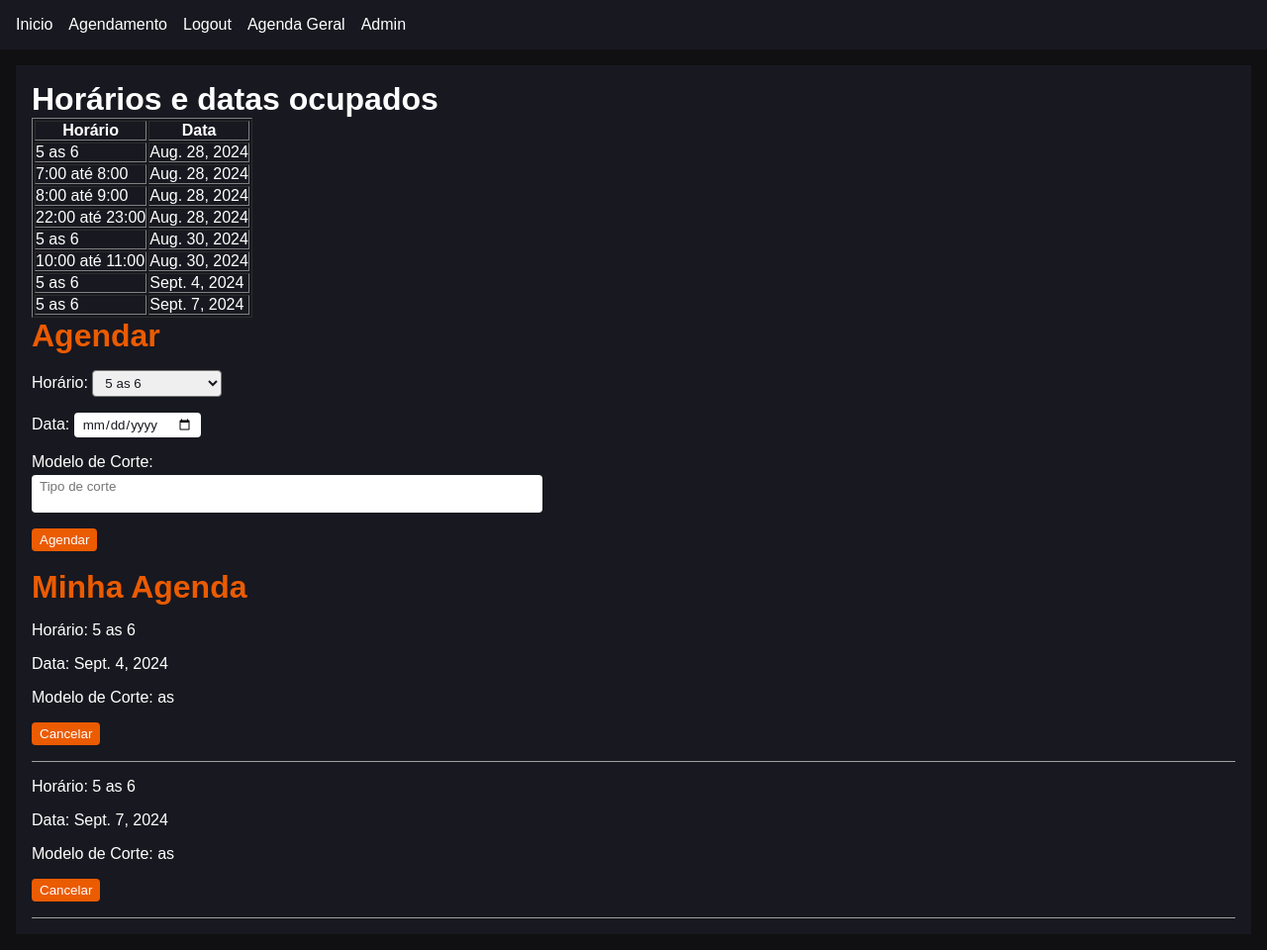
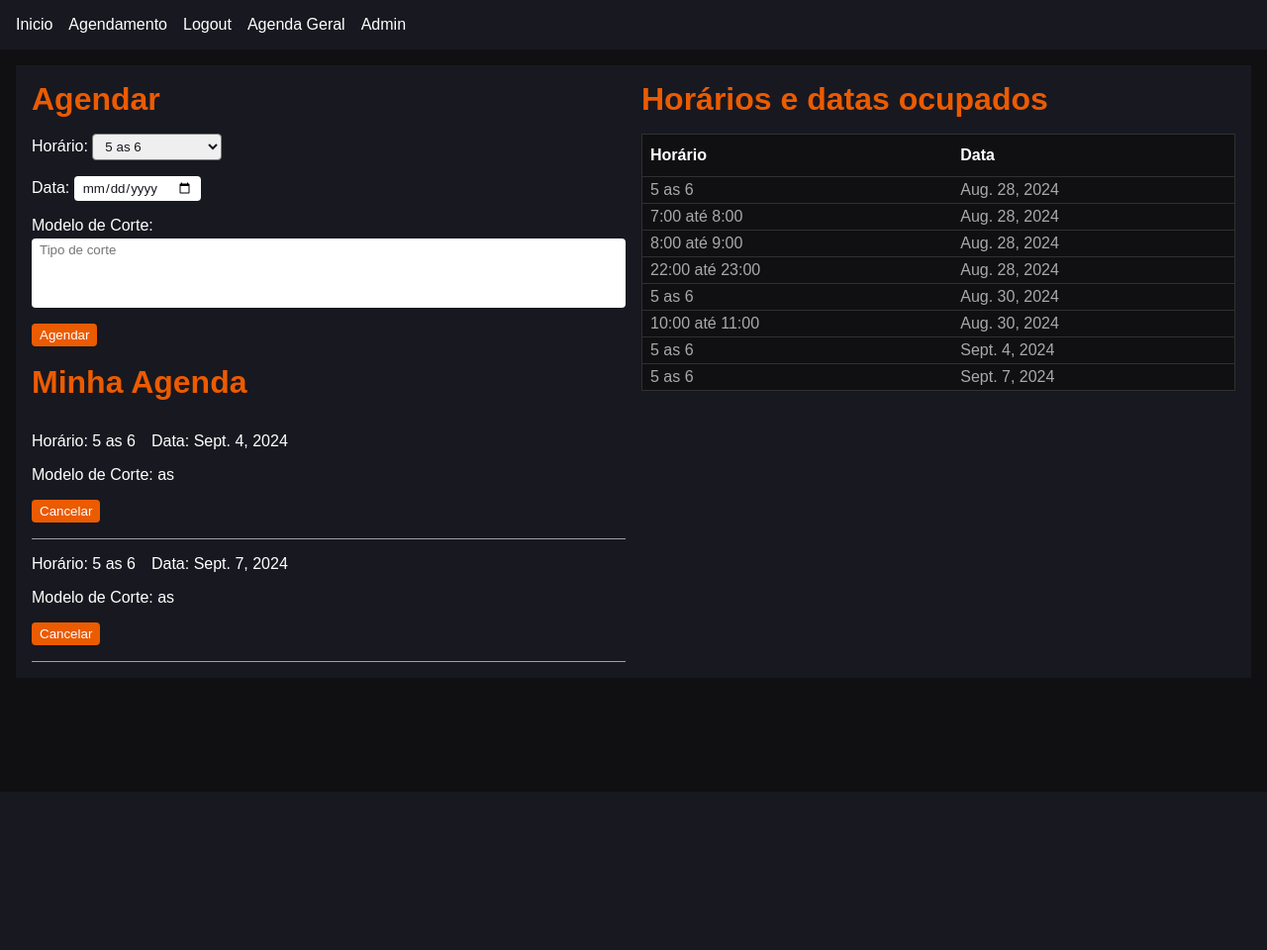
Before and after one commit to IslanP1/barbearia-app, a Django app: page /agendar/ in a window 1280 px wide. Shown: the whole page at 99% size. After the commit the page ends 800 px from the top, so only its background shows below. Run offline with Django 5.2, Linux system fonts and the light colour scheme; a user stored in the database is signed in; data comes from the database, SQL or seed files in the repository; both versions use the stored data as it was after the commit.

Commit message:
view: adicionando tabela de horarios ocupados

```diff
--- a/corte/templates/agendamento.html
+++ b/corte/templates/agendamento.html
@@ -33,27 +33,7 @@
 
     <main>
         <div>
-            {% if agendamentos_ocupados %}
-                <div>
-                    <h1>Horários e datas ocupados</h1>
-                    <table border="1">
-                        <thead>
-                            <tr>
-                                <th>Horário</th>
-                                <th>Data</th>
-                            </tr>
-                        </thead>
-                        <tbody>
-                            {% for agendamento in agendamentos_ocupados %}
-                            <tr>
-                                <td>{{ agendamento.horario }}</td>
-                                <td>{{ agendamento.data }}</td>
-                            </tr>
-                            {% endfor %}
-                        </tbody>
-                    </table>
-                </div>
-            {% endif %}
+            <div id="item1">
                 <h1>Agendar</h1>
                 <form method="post">
                     {% csrf_token %}
@@ -91,18 +71,45 @@
                     {% for agenda in agendamentos %}
                     <form class="corte" method="post" action="{% url 'deletar' agenda.id %}">
                         {% csrf_token %}
+                        <div class="data-e-hora">
                             <p>Horário: {{ agenda.horario }}</p>
                             <p>Data: {{ agenda.data }}</p>
+                        </div>
                         <p>Modelo de Corte: {{ agenda.modelo_corte }}</p>
                         <div>
                             <button type="submit" class="btn">Cancelar</button>
                         </div>
                     </form>
                     {% empty %}
-            </div>
                     <p>Você não tem agendamentos.</p>
                     {% endfor %}
+                </div>
 
+            </div>
+
+
+
+            {% if agendamentos_ocupados %}
+            <div id="item2">
+                <h1>Horários e datas ocupados</h1>
+                <table border="1">
+                    <thead>
+                        <tr>
+                            <th>Horário</th>
+                            <th>Data</th>
+                        </tr>
+                    </thead>
+                    <tbody>
+                        {% for agendamento in agendamentos_ocupados %}
+                        <tr>
+                            <td>{{ agendamento.horario }}</td>
+                            <td>{{ agendamento.data }}</td>
+                        </tr>
+                        {% endfor %}
+                    </tbody>
+                </table>
+            </div>
+            {% endif %}
         </div>
     </main>
 
--- a/templates/static/corte/agendamento/css/style.css
+++ b/templates/static/corte/agendamento/css/style.css
@@ -32,7 +32,7 @@
 * {
   padding: 0px;
   margin: 0px;
-  box-sizing: 0px;
+  box-sizing: border-box;
   font-family: sans-serif;
   color: white
 }
@@ -64,15 +64,22 @@ main {
 }
 
 main > div {
+  display: grid;
+  grid-template-columns: 1fr 1fr;
+  gap: 16px;
   padding: 16px;
   background: #181820;
 }
 
-main > div > h1 {
+main  h1 {
   color: #eb5b00;
   margin-bottom: 16px;
 }
 
+#item1 {width: auto;}
+#item2 {width: auto;}
+
+/*form*/
 form {
   display: flex;
   flex-direction: column;
@@ -84,9 +91,12 @@ form {
   padding-bottom: 16px;
 }
 
-.corte:first-child {
-  padding-top: 0px;
+.data-e-hora {
+  display: flex;
+  gap: 16px;
 }
+
+
 /*inputs*/
 textarea {
   cursor: pointer;
@@ -96,7 +106,8 @@ textarea {
   border-radius: 4px;
   border: none;
   color: #181820;
-  width: clamp(100px, 100% , 500px);
+  width: 100%;
+  min-height: 70px;
   padding: 4px 8px;
 }
 input {
@@ -124,3 +135,55 @@ select > option {
   border-radius: 4px;
   border: none;
 }
+
+/*Table */
+
+
+table {
+  width: 100%;
+  border-collapse: collapse;
+  margin: 0px auto;
+  background-color: #101012;
+  border: 1px solid #303030;
+
+}
+
+td,
+th {
+  border: none;
+  padding: 4px 8px;
+  width: min-content;
+}
+
+td {
+  color: #a9a9ac;
+}
+
+tr {
+  border-bottom: 1px solid #303030;
+}
+
+
+table th {
+  padding-top: 12px;
+  padding-bottom: 12px;
+  text-align: left;
+  color: white;
+
+}
+
+@media (max-width: 1000px) {
+  main > div {
+    grid-template-columns: 1fr;
+  }
+}
+
+@media (max-width: 650px) {
+  .navbar {
+    flex-direction: column;
+  }
+
+  table {
+    margin: 0px;
+  }
+}
```
Also changed, not shown: db.sqlite3. Lines whose indentation alone changed are shown as unchanged.
